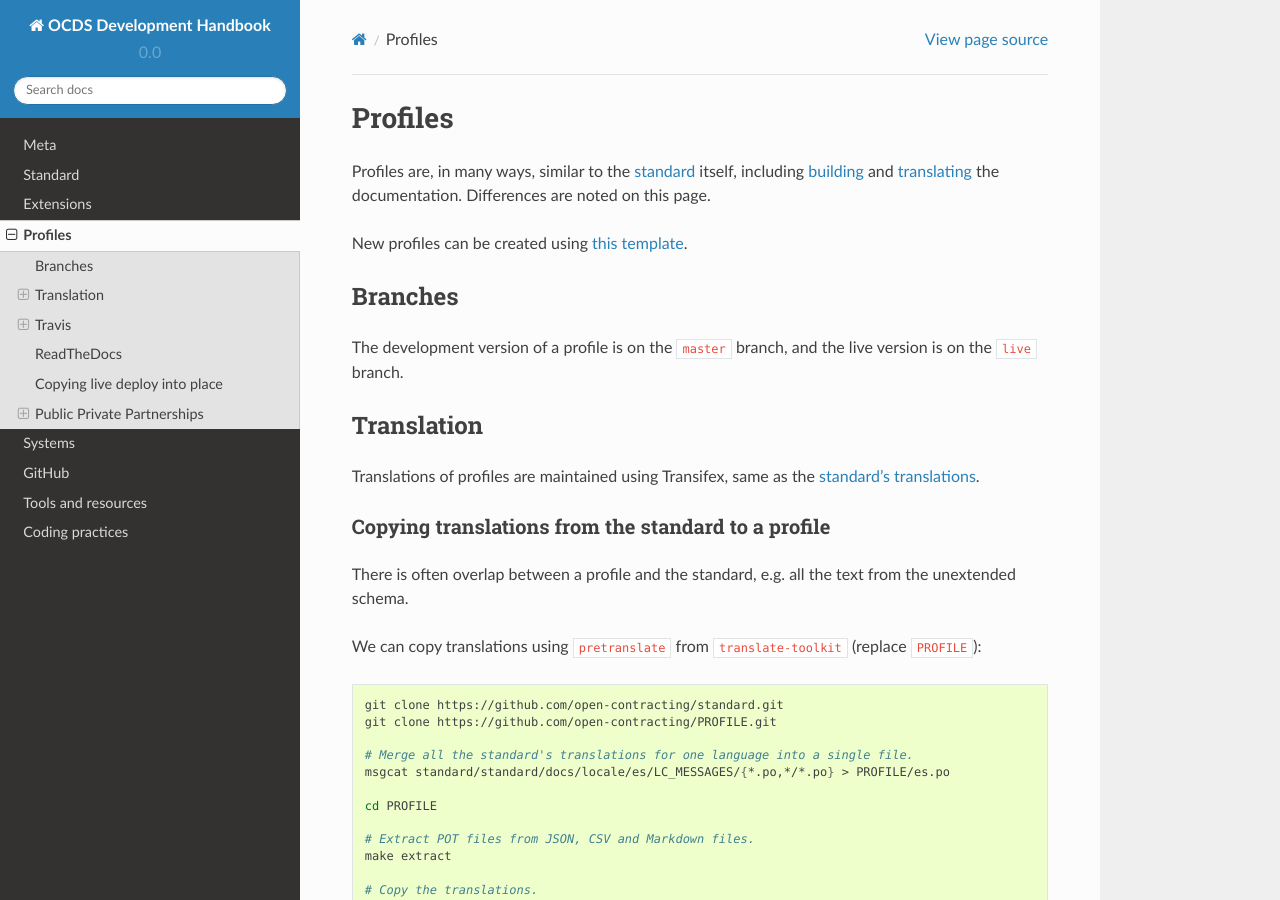
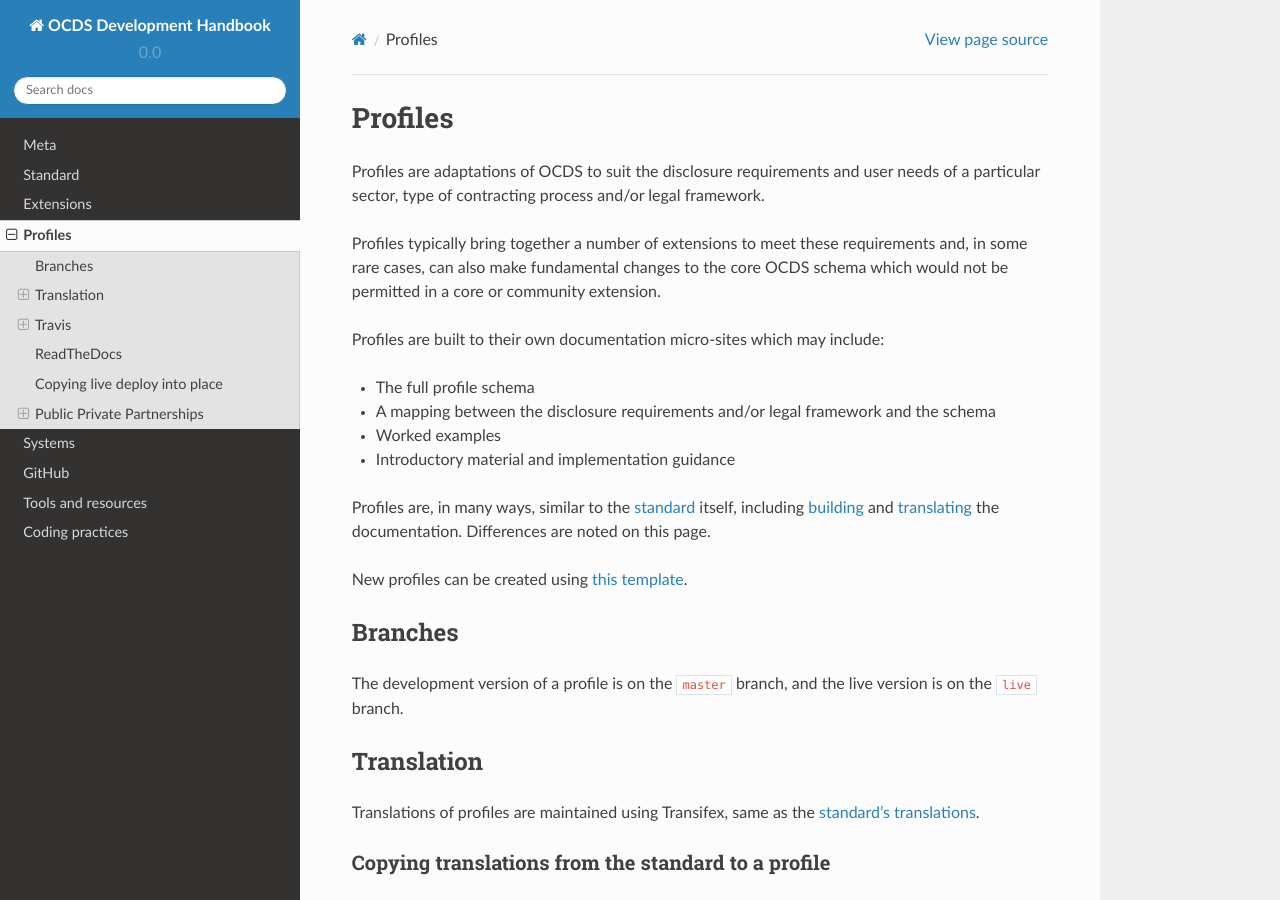
Before and after one commit to open-contracting/standard-development-handbook, a Sphinx documentation site: the page built from docs/profiles/index.md, in a window 1280 px wide and 900 px high. Built offline with Sphinx 7.4.7 and the Read the Docs theme 2.0.0, drawn with Linux system fonts in a browser that asks for light colours.

Commit message:
add primer to profiles page

```diff
--- a/docs/profiles/index.md
+++ b/docs/profiles/index.md
@@ -1,4 +1,15 @@
 # Profiles
+
+Profiles are adaptations of OCDS to suit the disclosure requirements and user needs of a particular sector, type of contracting process and/or legal framework.
+
+Profiles typically bring together a number of extensions to meet these requirements and, in some rare cases, can also make fundamental changes to the core OCDS schema which would not be permitted in a core or community extension.
+
+Profiles are built to their own documentation micro-sites which may include:
+
+* The full profile schema
+* A mapping between the disclosure requirements and/or legal framework and the schema
+* Worked examples
+* Introductory material and implementation guidance
 
 Profiles are, in many ways, similar to the [standard](../standard) itself, including [building](../standard/technical/build) and [translating](../standard/translation) the documentation. Differences are noted on this page.
 
```
